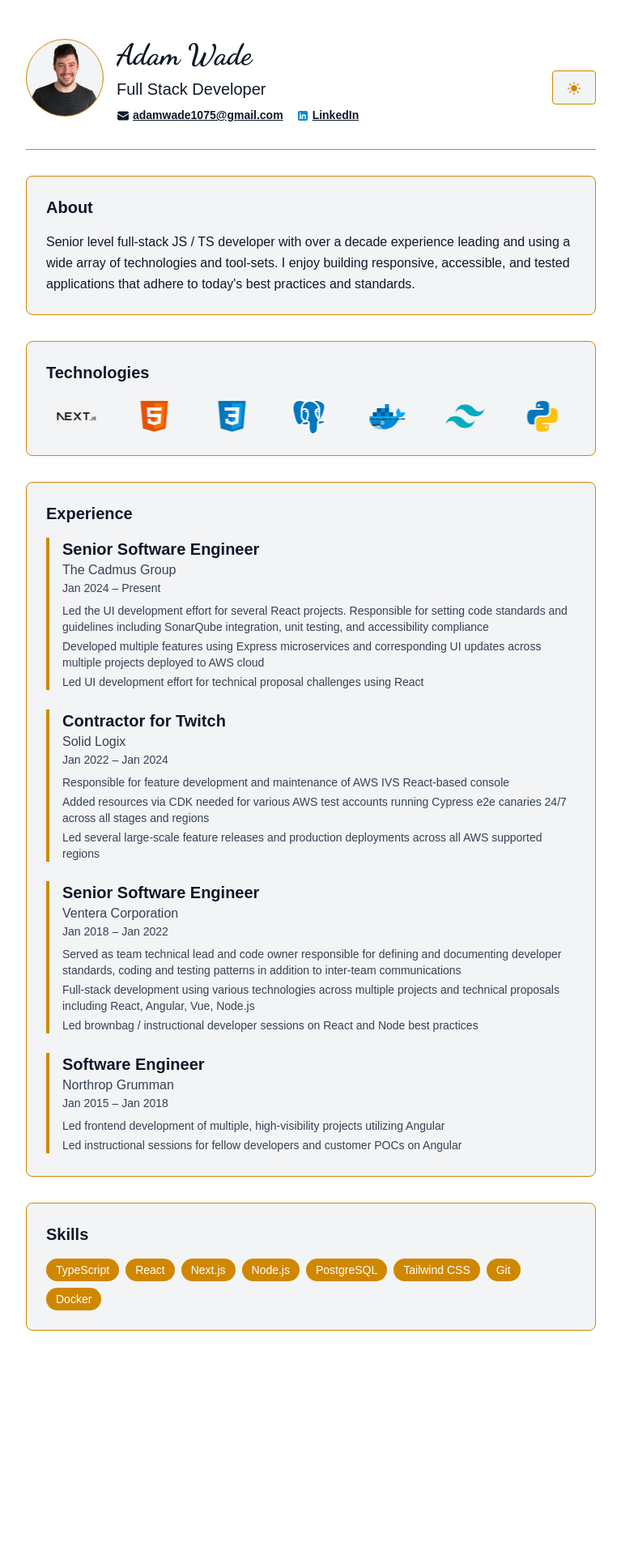
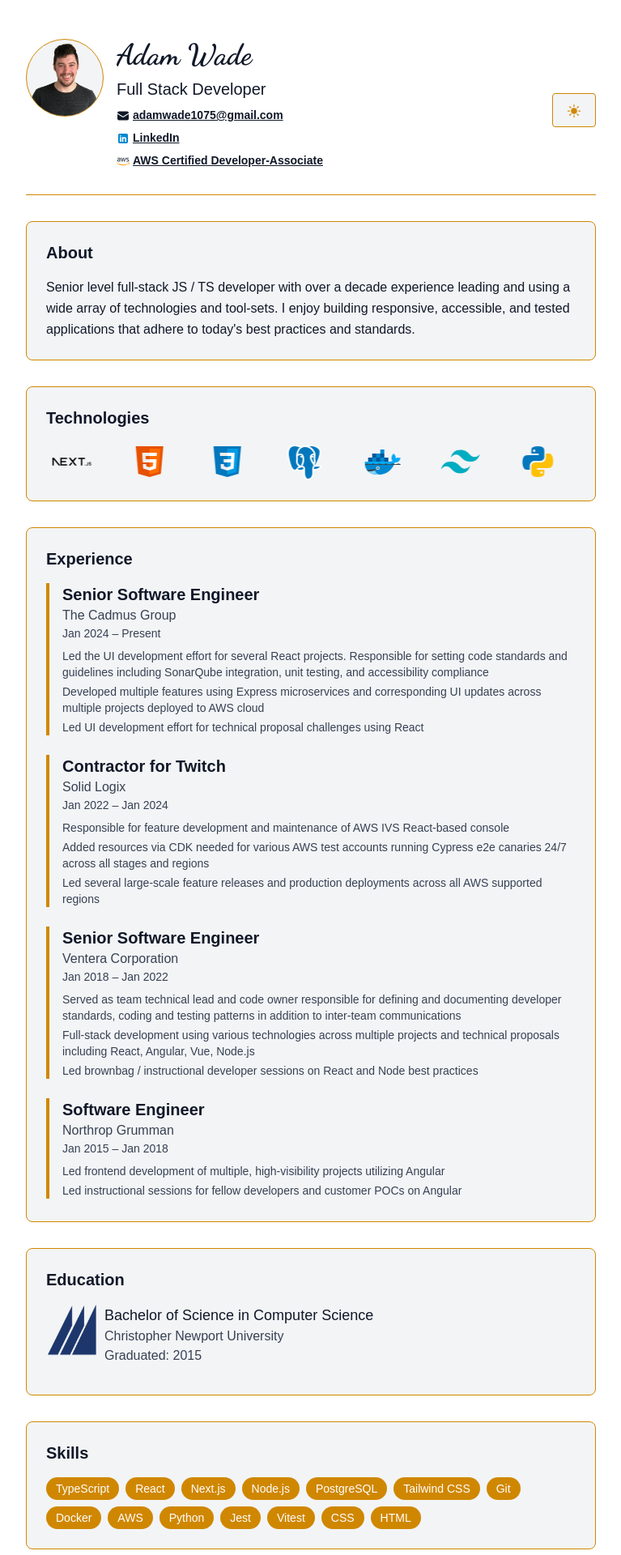
Before and after one commit to AWade1075/personal-site, a Next.js app: page / in a window 1280 px wide. Shown: the top 1920 px of the page at 81% size, without its empty margins (256-1023 px from the left). Before the commit the page ends 1723 px from the top, so only its background shows below. Built offline with nearby package versions, Linux system fonts and the light colour scheme; a web font is replaced by a local one.

Commit message:
add education

```diff
--- a/src/app/layout.tsx
+++ b/src/app/layout.tsx
@@ -2,7 +2,12 @@
 
 const RootLayout = ({ children }: { children: React.ReactNode }): any => {
   return (
-    <html lang="en" id="root" suppressHydrationWarning>
+    <html
+      lang="en"
+      id="root"
+      suppressHydrationWarning
+      title="Adam Wade - Full Stack Developer"
+    >
       <head>
         <link rel="stylesheet" href="https://rsms.me/inter/inter.css" />
         <link rel="preconnect" href="https://fonts.googleapis.com" />
--- a/src/app/page.tsx
+++ b/src/app/page.tsx
@@ -7,6 +7,7 @@
   IntroOverlay,
   LogoCarousel,
 } from "@/features/landing";
+import { Education } from "@/features/landing/Education";
 
 const Page = () => {
   const personalInfo = {
@@ -15,6 +16,7 @@
     email: "adamwade1075@gmail.com",
     github: "https://github.com/adamwade1075",
     linkedin: "https://www.linkedin.com/in/adam-wade-6903691b1",
+    AWS: "https://www.linkedin.com/in/adam-wade-6903691b1",
   };
 
   const bio =
@@ -83,6 +85,12 @@
     "Tailwind CSS",
     "Git",
     "Docker",
+    "AWS",
+    "Python",
+    "Jest",
+    "Vitest",
+    "CSS",
+    "HTML",
   ];
 
   return (
@@ -100,6 +108,9 @@
           <Experience jobs={experience} />
         </ScrollViewer>
         <ScrollViewer>
+          <Education />
+        </ScrollViewer>
+        <ScrollViewer>
           <Skills skills={skills} />
         </ScrollViewer>
       </div>
--- /dev/null
+++ b/src/features/landing/Education.tsx
@@ -0,0 +1,24 @@
+import { Section } from "@/components/Section";
+
+export const Education = () => {
+  return (
+    <Section header="Education">
+      <div className="space-y-6 flex align-items-center justify">
+        <img
+          className="mr-2 h-16 w-16 flex shrink"
+          src="/cnu-sails-blue.png"
+          alt="Christopher Newport University logo"
+        />
+        <div>
+          <h3 className="text-text-primary text-lg">
+            Bachelor of Science in Computer Science
+          </h3>
+          <span className="text-text-secondary">
+            <p className="mb-0 ">Christopher Newport University</p>
+            <p>Graduated: 2015</p>
+          </span>
+        </div>
+      </div>
+    </Section>
+  );
+};
--- a/src/features/landing/Header.tsx
+++ b/src/features/landing/Header.tsx
@@ -41,7 +41,7 @@
               <AnimatedFont delay={2} text={name} />
             </h1>
             <p className="text-xl text-text-primary mb-2">{title}</p>
-            <div className="flex flex-col sm:flex-row sm:gap-4 gap-2 text-sm text-text-primary">
+            <div className="flex flex-col gap-2 text-sm text-text-primary">
               <Link
                 href={`mailto:${email}`}
                 className="hover:text-col-primary underline font-bold whitespace-nowrap"
@@ -62,6 +62,18 @@
                 />
                 LinkedIn
               </Link>
+
+              <Link
+                href={
+                  "https://www.credly.com/badges/b975fac2-5ee8-4ccb-8ffb-6bd3e9c65710/linked_in?t=t277mh"
+                }
+                target="_blank"
+                rel="noopener noreferrer"
+                className="hover:text-col-primary underline font-bold"
+              >
+                <img src="/icons8-aws.svg" className="w-4 h-4 inline mr-1" />
+                AWS Certified Developer-Associate
+              </Link>
             </div>
           </div>
         </div>
```
Also changed, not shown: public/cnu-sails-blue.png (added), public/icons8-aws.svg (added).
